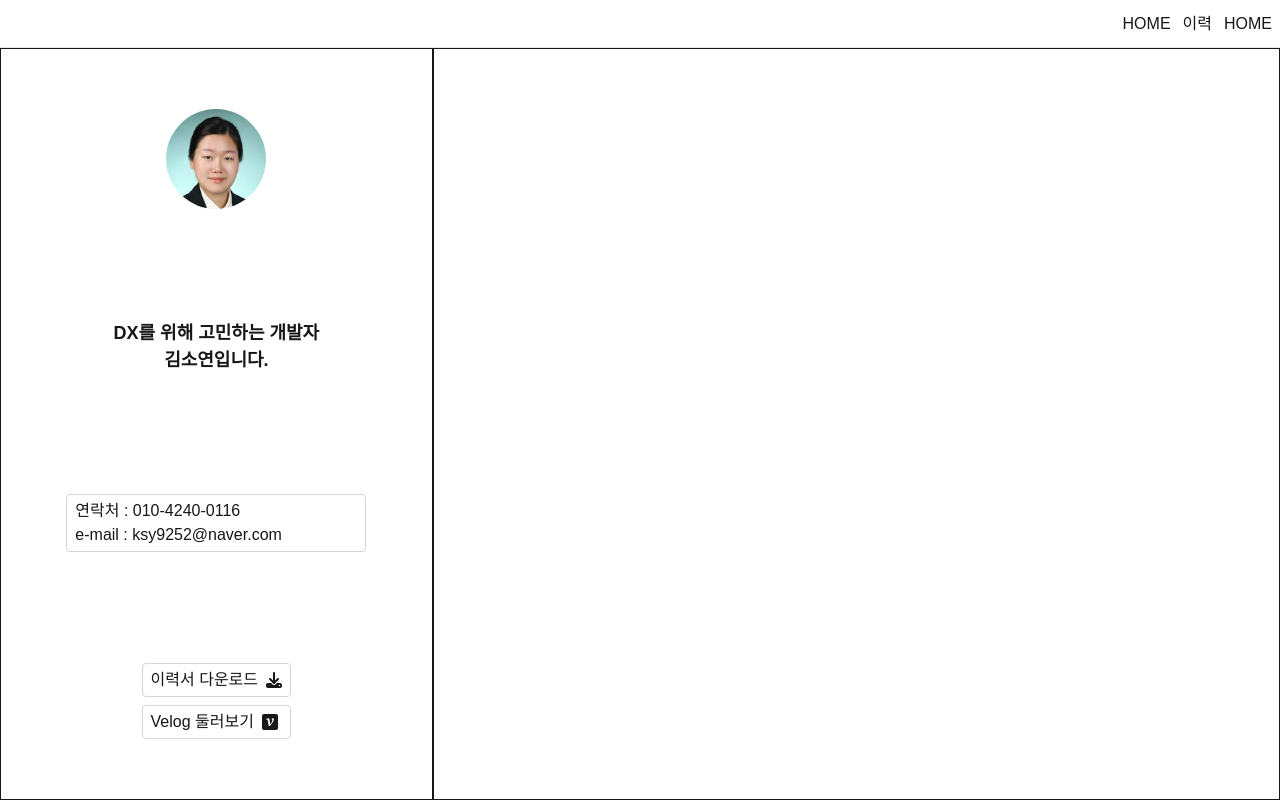
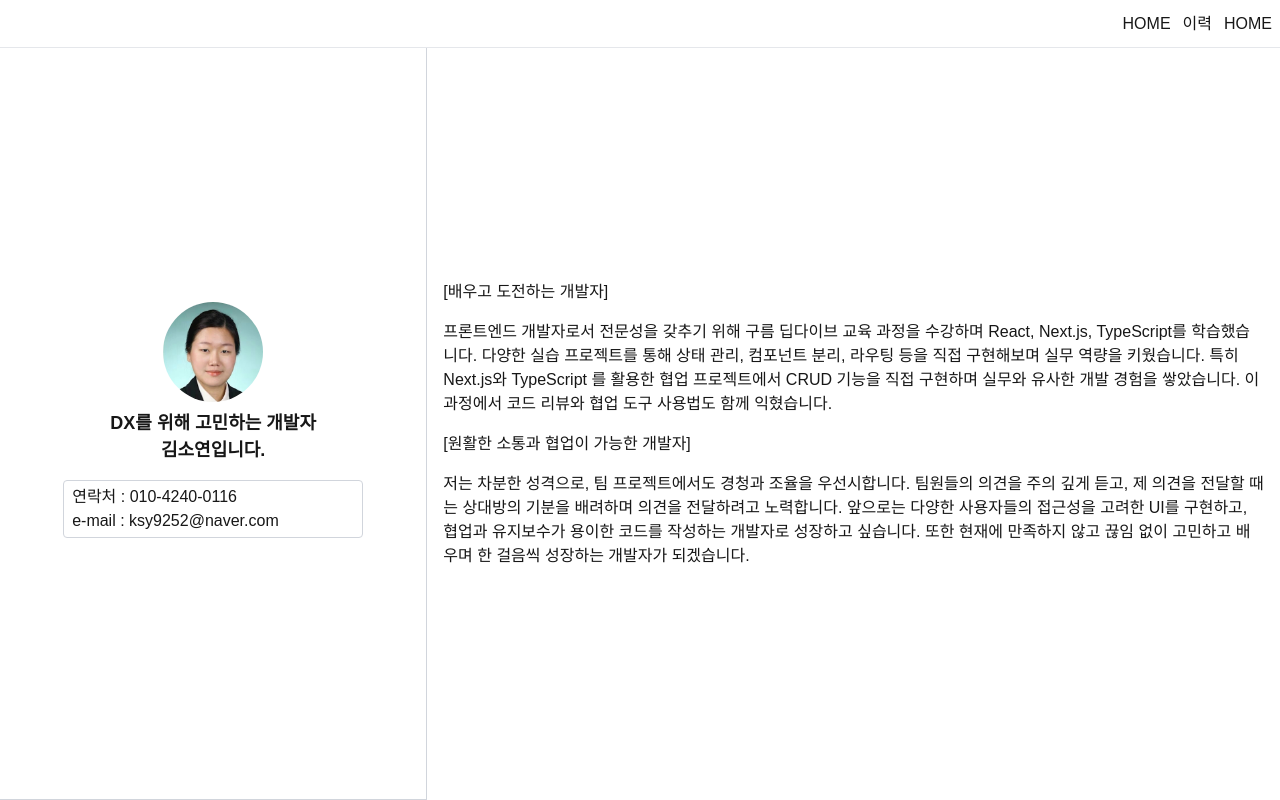
Before and after one commit to soyeon0116/my_portfolio, a Next.js app: page / in a window 1280 px wide. Built offline with nearby package versions, Linux system fonts and the light colour scheme.

Commit message:
feat :  main 컴포넌트화

```diff
--- a/src/app/page.tsx
+++ b/src/app/page.tsx
@@ -1,44 +1,11 @@
-import Image from 'next/image';
-import { FaDownload } from 'react-icons/fa6';
-import { SiVelog } from 'react-icons/si';
+import MainLeftWrap from '@/domains/main/components/MainLeftWrap';
+import MainRightWrap from '@/domains/main/components/MainRightWrap';
 
 export default function Home() {
   return (
     <>
-      <div className='flex-1 border-1 p-2 flex flex-col text-center items-center justify-around'>
-        <div className='w-[100px] h-[100px] overflow-hidden rounded-full'>
-          <Image
-            src='/images/myPhoto.jpg'
-            alt='김소연의 증명사진'
-            width={100}
-            height={100}
-          />
-        </div>
-        <h1 className='my-2'>
-          DX를 위해 고민하는 개발자 <br /> 김소연입니다.
-        </h1>
-        <div className='my-2 text-left border-1 border-gray-300 rounded-sm px-2 py-1 w-[300px]'>
-          <p>연락처 : 010-4240-0116</p>
-          <p>e-mail : ksy9252@naver.com</p>
-        </div>
-        <div className='flex md:flex-col gap-2 flex-row'>
-          <a
-            href='/assets/resume.pdf'
-            download
-            className='border-1 border-gray-300 rounded-sm py-1 px-2 flex gap-2 items-center cursor-pointer hover:bg-gray-300'
-          >
-            이력서 다운로드 <FaDownload />
-          </a>
-          <a
-            href='https://velog.io/@soyeon0116/posts'
-            className='border-1 border-gray-300 rounded-sm py-1 px-2 flex gap-2 items-center cursor-pointer hover:bg-gray-300'
-          >
-            Velog 둘러보기
-            <SiVelog />
-          </a>
-        </div>
-      </div>
-      <div className='flex-2 border-1 p-2'></div>
+      <MainLeftWrap />
+      <MainRightWrap />
     </>
   );
 }
--- /dev/null
+++ b/src/domains/main/components/MainLeftWrap.tsx
@@ -0,0 +1,50 @@
+'use client';
+import Image from 'next/image';
+import { usePathname } from 'next/navigation';
+import React from 'react';
+import { FaDownload } from 'react-icons/fa6';
+import { SiVelog } from 'react-icons/si';
+
+export default function MainLeftWrap() {
+  const pathName = usePathname();
+
+  return (
+    <div className='flex-1 border-b border-b-gray-300 p-2 flex flex-col text-center items-center justify-around md:justify-center md:border-r md:border-r-gray-300'>
+      <div className='w-[100px] h-[100px] overflow-hidden rounded-full'>
+        <Image
+          src='/images/myPhoto.jpg'
+          alt='김소연의 증명사진'
+          width={100}
+          height={100}
+        />
+      </div>
+      <h1 className='my-2'>
+        DX를 위해 고민하는 개발자 <br /> 김소연입니다.
+      </h1>
+      <div className='my-2 text-left border-1 border-gray-300 rounded-sm px-2 py-1 w-[300px]'>
+        <p>연락처 : 010-4240-0116</p>
+        <p>e-mail : ksy9252@naver.com</p>
+      </div>
+      {pathName === '/resume' && (
+        <div className='flex md:flex-row gap-2'>
+          <a
+            href='/assets/resume.pdf'
+            download
+            className='border-1 border-gray-300 rounded-sm py-1 px-2 flex gap-2 items-center cursor-pointer hover:bg-gray-300'
+          >
+            이력서 다운로드 <FaDownload />
+          </a>
+          <a
+            href='https://velog.io/@soyeon0116/posts'
+            target='_blank'
+            rel='noopener noreferrer'
+            className='border-1 border-gray-300 rounded-sm py-1 px-2 flex gap-2 items-center cursor-pointer hover:bg-gray-300'
+          >
+            Velog 둘러보기
+            <SiVelog />
+          </a>
+        </div>
+      )}
+    </div>
+  );
+}
--- /dev/null
+++ b/src/domains/main/components/MainRightWrap.tsx
@@ -0,0 +1,26 @@
+import React from 'react';
+
+export default function MainRightWrap() {
+  return (
+    <div className='flex-2 p-4 flex flex-col gap-4 justify-center'>
+      <h3>[배우고 도전하는 개발자] </h3>
+      <p>
+        프론트엔드 개발자로서 전문성을 갖추기 위해 구름 딥다이브 교육 과정을
+        수강하며 React, Next.js, TypeScript를 학습했습니다. 다양한 실습
+        프로젝트를 통해 상태 관리, 컴포넌트 분리, 라우팅 등을 직접 구현해보며
+        실무 역량을 키웠습니다. 특히 Next.js와 TypeScript 를 활용한 협업
+        프로젝트에서 CRUD 기능을 직접 구현하며 실무와 유사한 개발 경험을
+        쌓았습니다. 이 과정에서 코드 리뷰와 협업 도구 사용법도 함께 익혔습니다.
+      </p>
+      <h3>[원활한 소통과 협업이 가능한 개발자]</h3>
+      <p>
+        저는 차분한 성격으로, 팀 프로젝트에서도 경청과 조율을 우선시합니다.
+        팀원들의 의견을 주의 깊게 듣고, 제 의견을 전달할 때는 상대방의 기분을
+        배려하며 의견을 전달하려고 노력합니다. 앞으로는 다양한 사용자들의
+        접근성을 고려한 UI를 구현하고, 협업과 유지보수가 용이한 코드를 작성하는
+        개발자로 성장하고 싶습니다. 또한 현재에 만족하지 않고 끊임 없이 고민하고
+        배우며 한 걸음씩 성장하는 개발자가 되겠습니다.
+      </p>
+    </div>
+  );
+}
```
